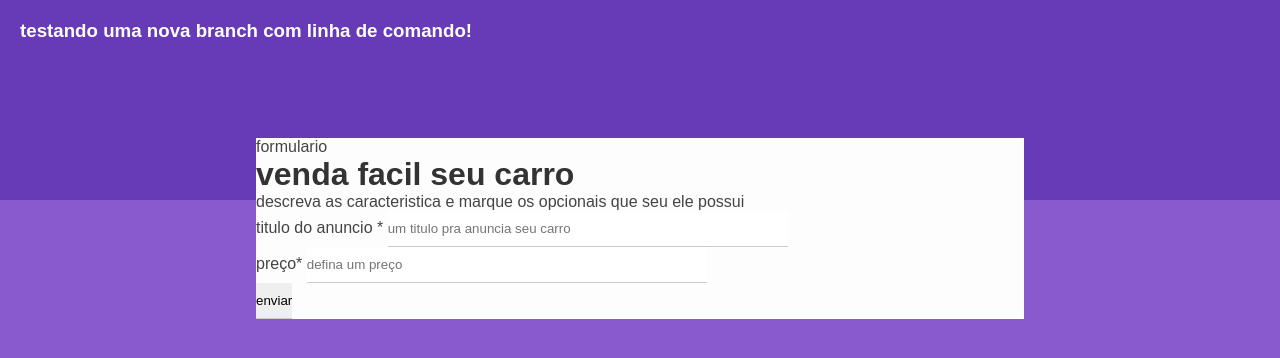
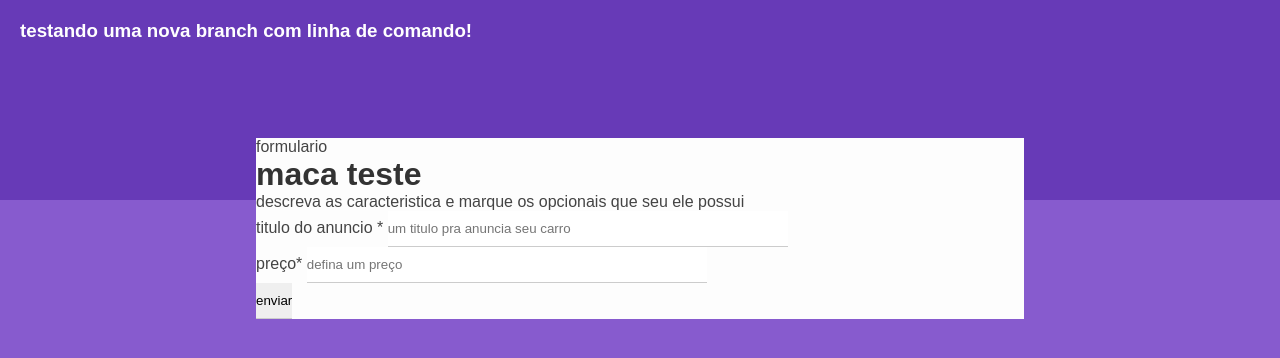
Before and after one commit to jjosuessousa/kakashi, a plain HTML site: page index.html in a window 1280 px wide. Drawn offline with Linux system fonts and the light colour scheme.

Commit message:
macateste

```diff
--- a/index.html
+++ b/index.html
@@ -16,7 +16,7 @@
                 <p>formulario</p>
             </div>
             <div class="form-body">
-                <h1 class="form-title">venda facil seu carro </h1>
+                <h1 class="form-title">maca teste</h1>
                 <p>
                     descreva as caracteristica e marque os opcionais que seu ele possui
                 </p>
```
